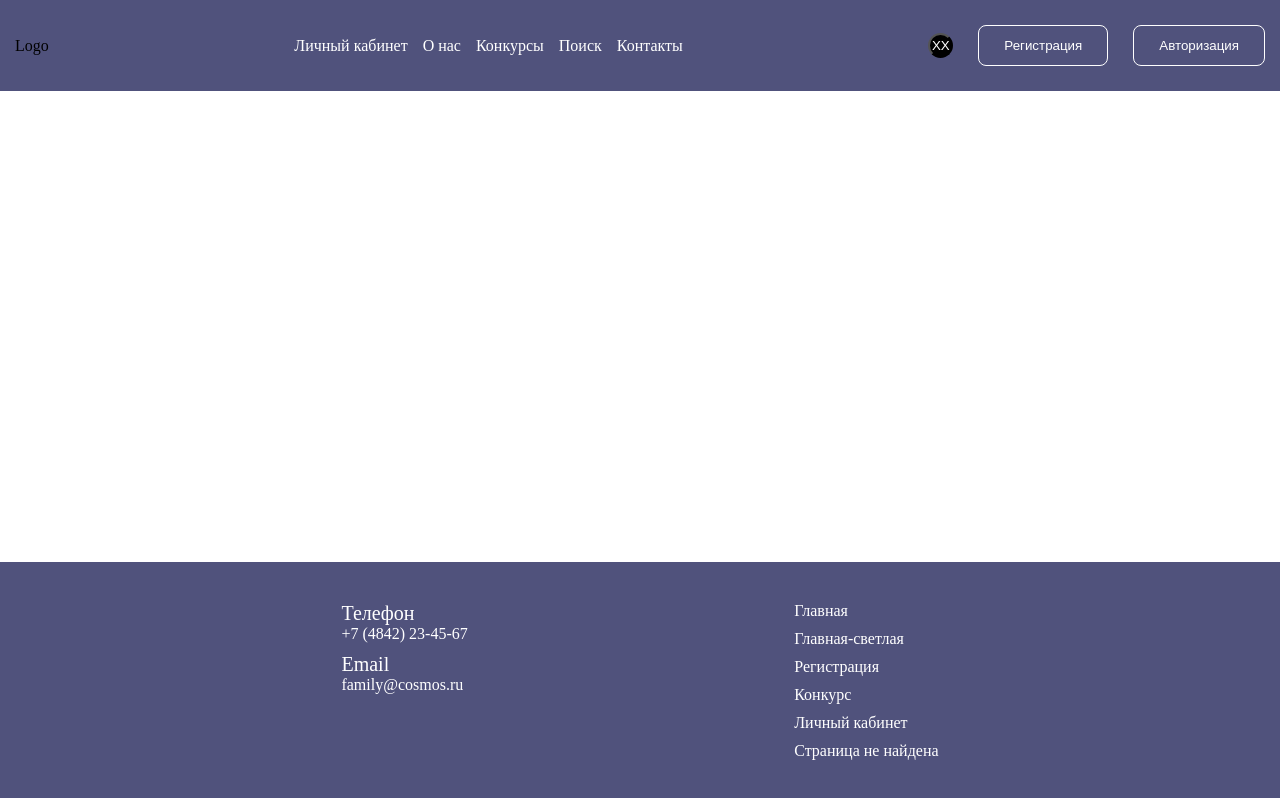
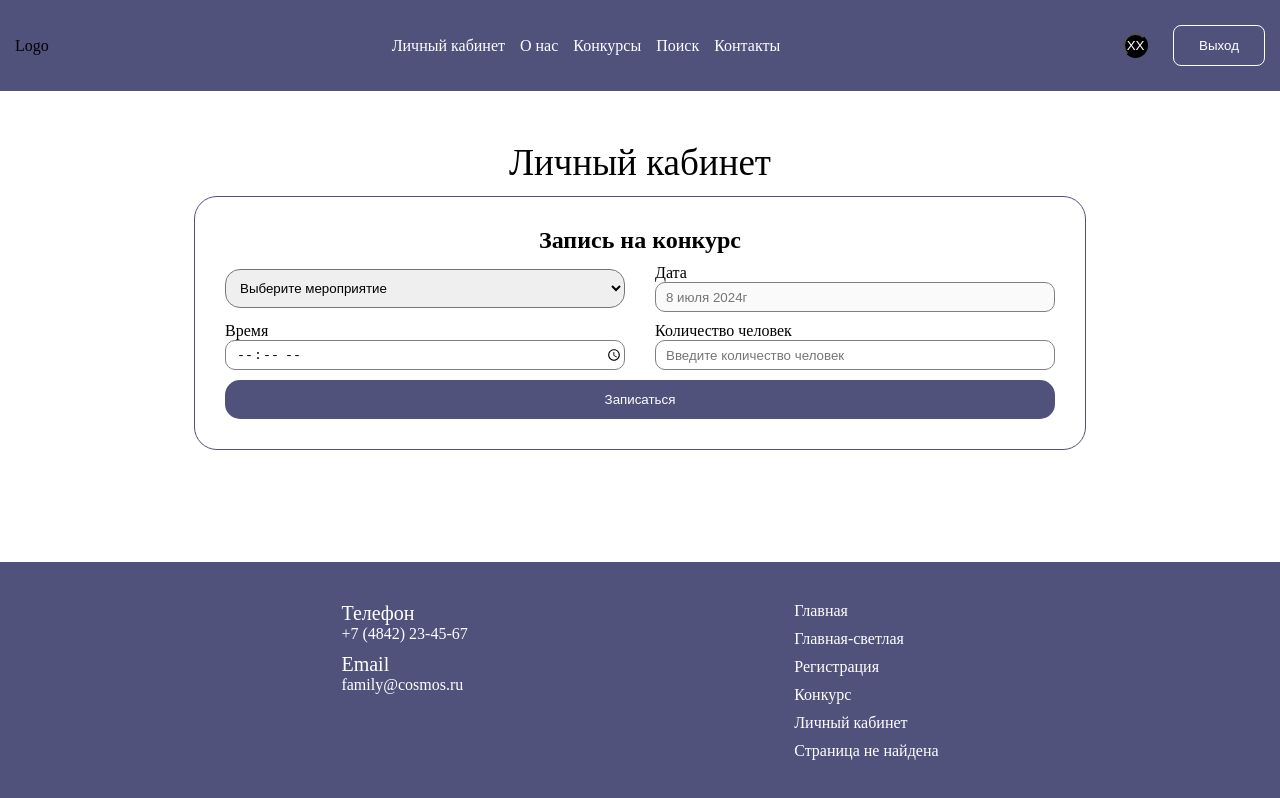
Before and after one commit to Tsukumo2317/module_1, a plain HTML site: page account.html in a window 1280 px wide. Drawn offline with Linux system fonts and the light colour scheme.

Commit message:
Личный кабинет 2

```diff
--- a/account.html
+++ b/account.html
@@ -5,10 +5,11 @@
     <meta name="viewport"
           content="width=device-width, user-scalable=no, initial-scale=1.0, maximum-scale=1.0, minimum-scale=1.0">
     <meta http-equiv="X-UA-Compatible" content="ie=edge">
-    <title>Document</title>
+    <title>Личный кабинет</title>
     <link rel="stylesheet" href="./styles/root.css">
     <link rel="stylesheet" href="./styles/header.css">
     <link rel="stylesheet" href="./styles/registr.css">
+    <link rel="stylesheet" href="./styles/account.css">
     <link rel="stylesheet" href="./styles/footer.css">
 </head>
 <body>
@@ -31,15 +32,54 @@
 
             <div class="header__buttons">
                 <button class="light-mode">XX</button>
-                <button class="header__button">Регистрация</button>
-                <button class="header__button">Авторизация</button>
+                <button class="header__button">Выход</button>
             </div>
         </div>
     </div>
 </header>
 
 <main>
+    <section class="registration">
+        <div class="container">
+            <h1 style="text-align: center; font-size: 37px; font-weight: 400; margin-bottom: 12px;">Личный кабинет</h1>
+            <div class="form__wrapper">
+                <form class="registration__form">
+                    <h2 class="registration__title">Запись на конкурс</h2>
+                    <div class="registration__block">
+                        <select name="" id="" class="registr__select">
+                            <option value="">Выберите мероприятие</option>
+                            <option value="" class="registr__option">Мероприятие 1</option>
+                            <option value="" class="registr__option">Мероприятие 2</option>
+                            <option value="" class="registr__option">Мероприятие 3</option>
+                            <option value="" class="registr__option">Мероприятие 4</option>
+                        </select>
 
+                        <div class="registration__group">
+                            <label class="registration__label" for="email">Дата</label>
+                            <input class="registration__input" type="text" id="email"  placeholder="8 июля 2024г" disabled>
+                        </div>
+                    </div>
+
+                    <div class="registration__block">
+                        <div class="registration__group">
+                            <label class="registration__label" for="name">Время</label>
+                            <input class="registration__input" type="time" id="name" placeholder="Введите время">
+                        </div>
+
+                        <div class="registration__group">
+                            <label class="registration__label" for="age">Количество человек</label>
+                            <input class="registration__input" type="number" id="age" placeholder="Введите количество человек">
+                        </div>
+                    </div>
+
+
+                    <div class="registration__group">
+                        <button class="registration__btn">Записаться</button>
+                    </div>
+                </form>
+            </div>
+        </div>
+    </section>
 </main>
 
 
--- a/styles/account.css
+++ b/styles/account.css
@@ -0,0 +1,13 @@
+.registr__select {
+    width: 100%;
+    padding: 10px;
+    outline: none;
+    border-radius: 15px;
+}
+
+.registration__block {
+    display: flex;
+    justify-content: space-between;
+    align-items: center;
+    gap: 30px;
+}
--- a/styles/registr.css
+++ b/styles/registr.css
@@ -40,6 +40,8 @@
     border: 1px solid gray;
 }
 
+
+
 .registration__link {
 
 }
```
Also changed, not shown: 404.html (+1 -1 lines), index.html (+1 -1 lines), registration.html (+6 -1 lines).
